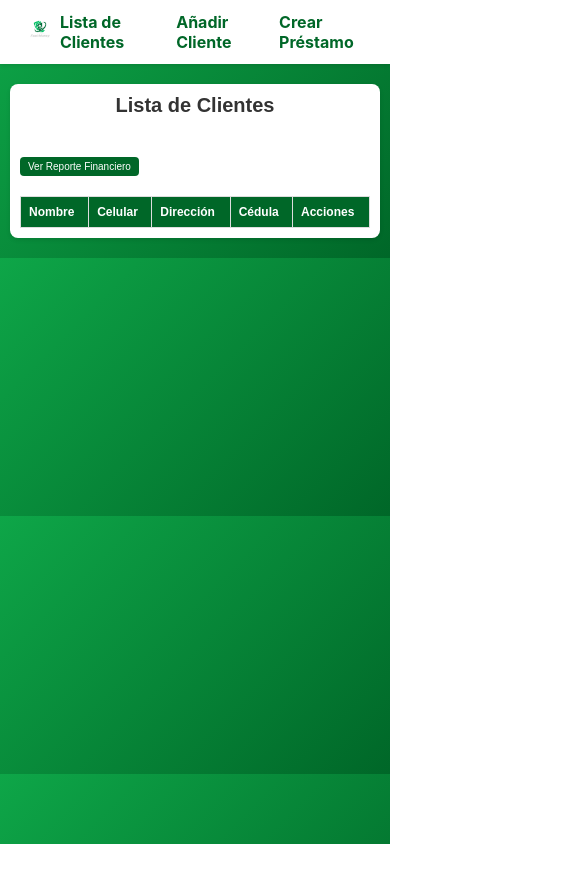
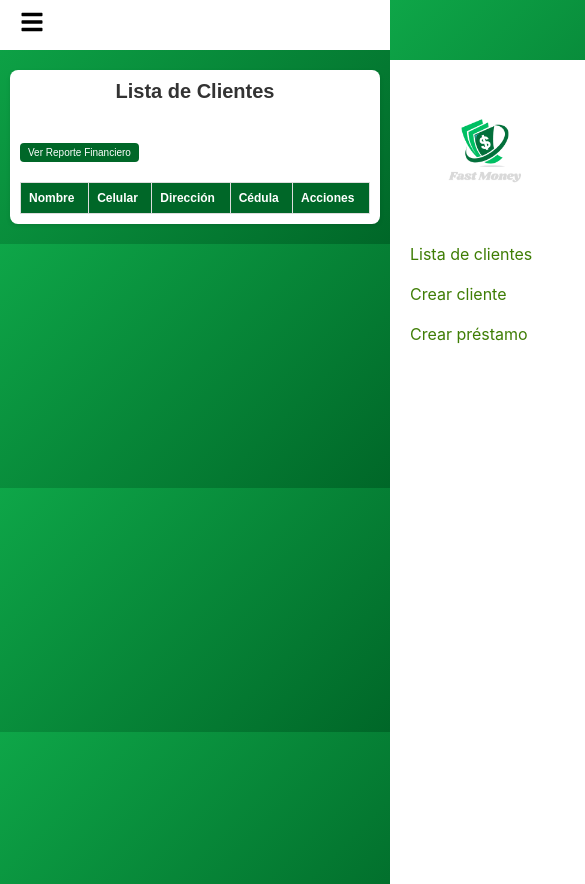
Before and after one commit to KadDev97/Prestamos, a React (Create React App) app in the folder prestamos/: page / in a window 390 px wide. Shown: the top 884 px of the page, 585 px wide, since content can reach past the window. Before the commit the page ends 844 px from the top, so only its background shows below. Built offline with nearby package versions, Linux system fonts and the light colour scheme.

Commit message:
se agrega el menu de hamburguesa

```diff
--- a/prestamos/package.json
+++ b/prestamos/package.json
@@ -11,6 +11,7 @@
     "react-calendar": "^5.0.0",
     "react-chartjs-2": "^5.2.0",
     "react-dom": "^18.3.1",
+    "react-icons": "^5.3.0",
     "react-router-dom": "^6.26.1",
     "react-scripts": "5.0.1",
     "react-table": "^7.8.0",
--- a/prestamos/src/components/Navbar/index.jsx
+++ b/prestamos/src/components/Navbar/index.jsx
@@ -1,30 +1,37 @@
-import React from 'react';
+import React, { useState } from 'react';
 import { Link, useNavigate } from 'react-router-dom';
+import { FaBars, FaTimes } from 'react-icons/fa';
 import './style.css';
-import Logo from '../../img/Logo.png'; // Asegúrate de que la ruta sea correcta
+import Logo from '../../img/Logo.png';
 
 const Navbar = () => {
     const navigate = useNavigate();
+    const [isOpen, setIsOpen] = useState(false);
 
     const handleLogout = () => {
-        // Aquí iría la lógica para cerrar sesión, por ejemplo, eliminar el token de autenticación
         navigate('/login'); // Redirige al login
     };
 
+    const toggleSidebar = () => {
+        setIsOpen(!isOpen);
+    };
+
     return (
-        <nav className="navbar">
+        <div className="navbar">
             <div className="navbar-logo">
+                <div className="hamburger" onClick={toggleSidebar}>
+                    {isOpen ? <FaTimes /> : <FaBars />}
+                </div>
+            </div>
+            <div className={`navbar-links ${isOpen ? 'open' : ''}`}>
                 <Link to="/">
-                    <img src={Logo} alt="Logo de la Empresa" />
+                    <img className='logonav' src={Logo} alt="Logo de la Empresa" />
                 </Link>
+                <Link to="/" className="navbar-link">Lista de clientes</Link>
+                <Link to="/add-client" className="navbar-link">Crear cliente</Link>
+                <Link to="/create-loan" className="navbar-link">Crear préstamo</Link>
             </div>
-            <div className="navbar-links">
-                <Link to="/" className="navbar-link">Lista de Clientes</Link>
-                <Link to="/add-client" className="navbar-link">Añadir Cliente</Link>
-                <Link to="/create-loan" className="navbar-link">Crear Préstamo</Link>
-                {/*<span onClick={handleLogout} className="logout-link">Cerrar Sesión</span>*/}
-            </div>
-        </nav>
+        </div>
     );
 };
 
--- a/prestamos/src/components/Navbar/style.css
+++ b/prestamos/src/components/Navbar/style.css
@@ -4,40 +4,62 @@
     align-items: center;
     background-color: #ffffff;
     padding: 10px 20px;
-    color:  #006728;
-    box-shadow: 0 2px 4px rgba(0, 0, 0, 0.1);
+    position: relative;
+}
+.logonav {
+    height: 150px;
+}
+.navbar-logo img {
+    height: 50px;
 }
 
-.navbar-logo img {
-    height: 40px;
+.hamburger {
+    font-size: 24px;
+    cursor: pointer;
+    display: none;
 }
 
 .navbar-links {
     display: flex;
-    gap: 20px;
+    flex-direction: row;
 }
 
 .navbar-link {
-    color:  #006728;
+    color: rgb(62, 125, 4);
     text-decoration: none;
-    font-size: 16px;
-    font-weight: bold;
-    cursor: pointer;
-    transition: color 0.3s ease;
-}
-
-.navbar-link:hover {
-    color: #73907d;
+    margin: 0 10px;
 }
 
 .logout-link {
-    color:  #d40000;
-    text-decoration: none;
-    font-size: 16px;
-    font-weight: bold;
+    color: white;
     cursor: pointer;
-    transition: color 0.3s ease;
 }
-.logout-link:hover {
-    color: #e67777;
+
+/* Styles para móvil */
+@media (max-width: 768px) {
+    .navbar-links {
+        position: absolute;
+        top: 60px; /* Ajusta según la altura de tu navbar */
+        right: 0;
+        background-color: #ffffff;
+        width: 250px;
+        height: calc(100vh - 60px);
+        transform: translateX(100%);
+        transition: transform 0.3s ease-in-out;
+        flex-direction: column;
+        padding: 20px;
+        z-index: 1000;
+    }
+
+    .navbar-links.open {
+        transform: translateX(0);
+    }
+
+    .hamburger {
+        display: block;
+    }
+
+    .navbar-links .navbar-link {
+        margin: 10px 0;
+    }
 }
```
Also changed, not shown: 1 other file (tests, documents, lock files or other folders).
